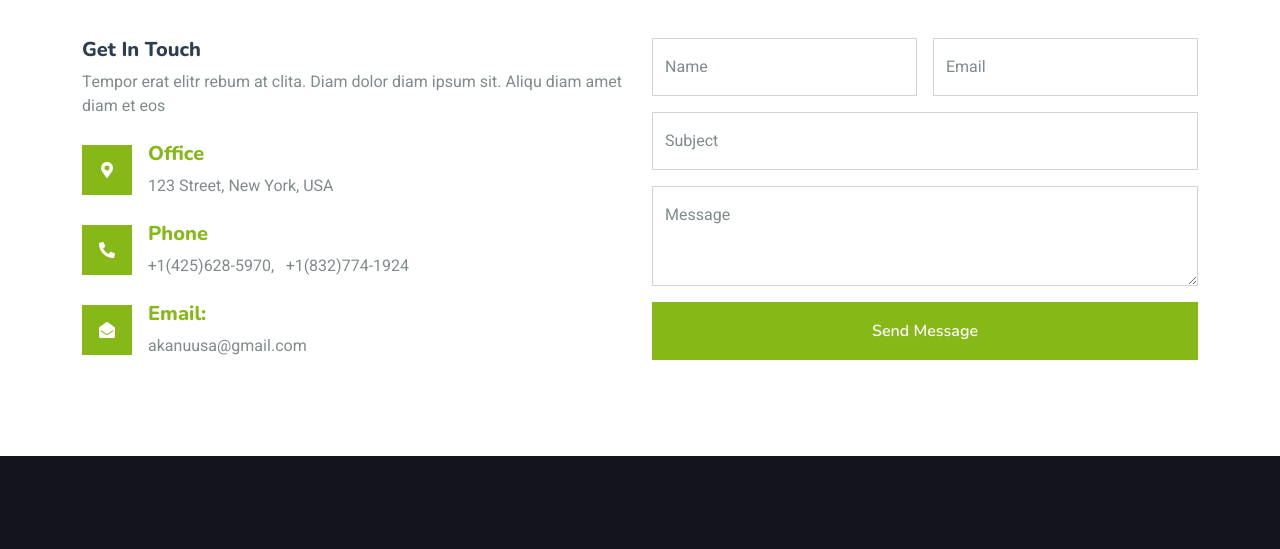
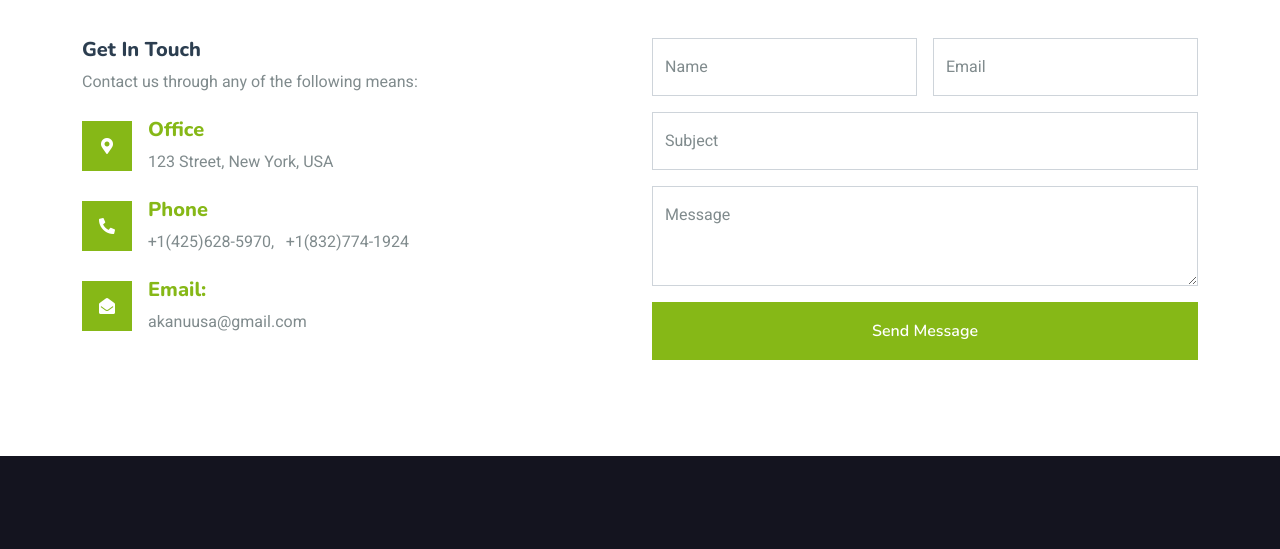
Before and after one commit to 3ple-C/3ple-C.github.io, a plain HTML site: page contact.html in a window 1280 px wide. Shown: the part 236-785 px from the top of the page. Drawn offline with nearby package versions, Linux system fonts and the light colour scheme.

Commit message:
Update contact.html
Changed the Get in touch text

```diff
--- a/contact.html
+++ b/contact.html
@@ -127,7 +127,7 @@
             <div class="row g-4" >
                 <div class="col-lg-6 col-md-6 wow fadeInUp" data-wow-delay="0.1s">
                     <h5>Get In Touch</h5>
-                    <p class="mb-4">Tempor erat elitr rebum at clita. Diam dolor diam ipsum sit. Aliqu diam amet diam et eos</p>
+                    <p class="mb-4">Contact us through any of the following means:</p>
                     <div class="d-flex align-items-center mb-4">
                         <div class="d-flex align-items-center justify-content-center flex-shrink-0 bg-primary" style="width: 50px; height: 50px;">
                             <i class="fa fa-map-marker-alt text-white"></i>
```
